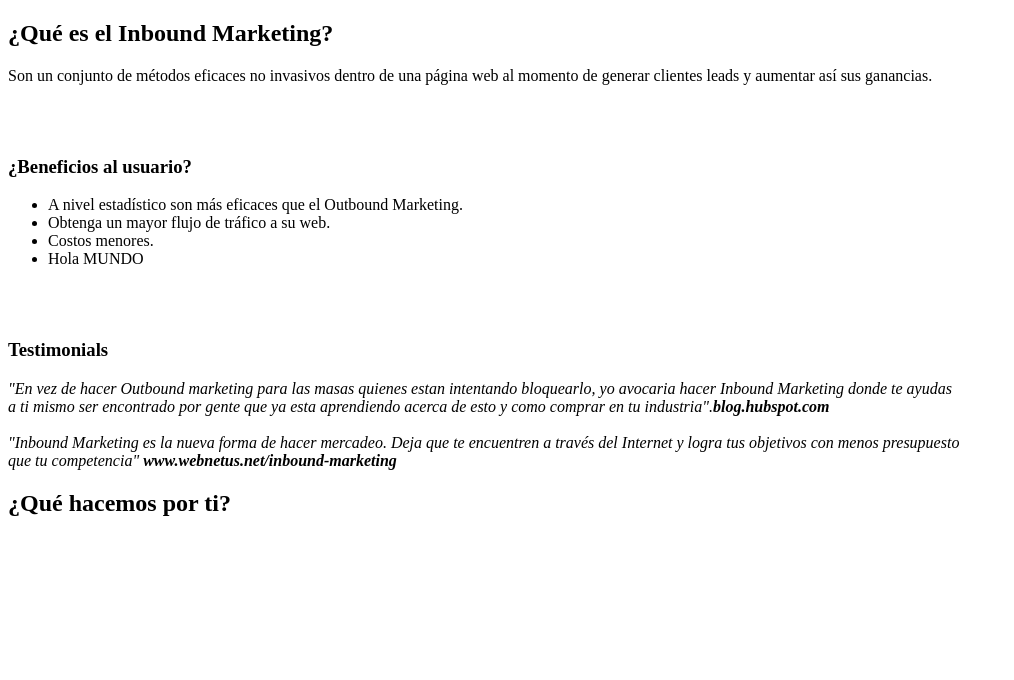
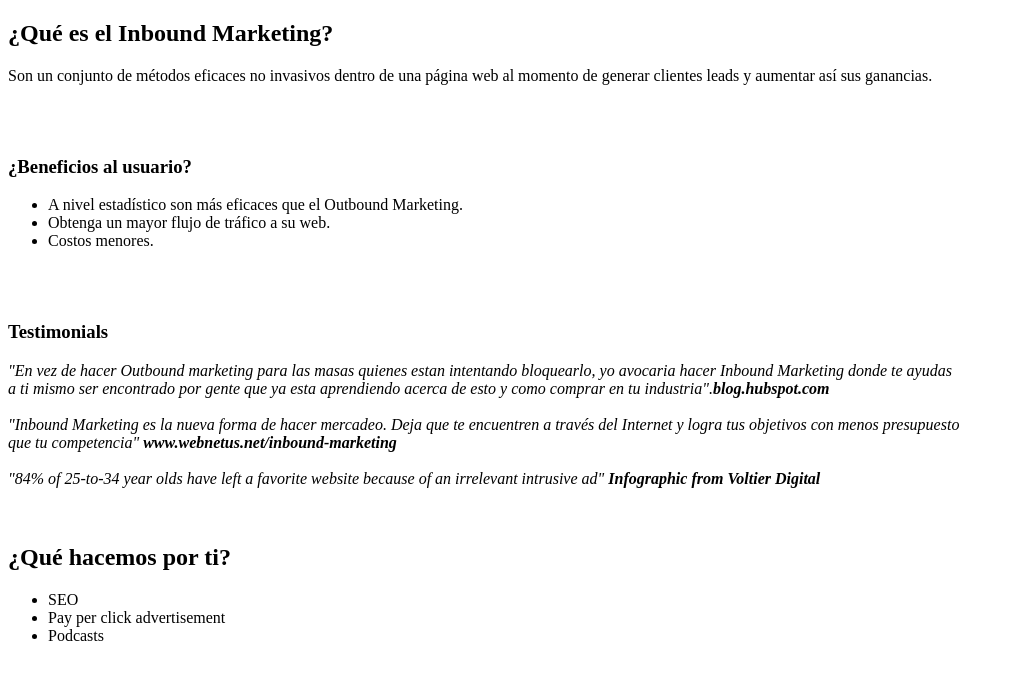
Before and after one commit to AnnBlue/inbound, a plain HTML site: page index.html in a window 1280 px wide. Shown: the whole page, without its empty margins (0-1014 px from the left). Drawn offline with Linux system fonts and the light colour scheme.

Commit message:
nuevos cambios Gitx

```diff
--- a/index.html
+++ b/index.html
@@ -2,7 +2,7 @@
 <html lang="en">
 <head>
 <meta charset="utf-8" />
-<title> SOFTWARE-CRIOLLO </title>
+<title> Inbound Marketing </title>
 <link rel="stylesheet href="style.css" />
 </head>
 <body>
@@ -21,7 +21,6 @@
 			<li> 	A nivel estadístico son más eficaces que el Outbound Marketing. </li>
 			<li>	Obtenga un mayor flujo de tráfico a su web. </li>
 			<li>	Costos menores. </li>
-            <li> Hola MUNDO </li>
 		</ul>
 		<br />
 		<br />
@@ -39,12 +38,23 @@
 				"Inbound Marketing es la nueva forma de hacer mercadeo. Deja que te encuentren a través del Internet y logra tus objetivos con menos presupuesto <br />
 				que tu competencia" <strong> www.webnetus.net/inbound-marketing </strong>
 			</cite>
+			<br />
+			<br />
+			<cite>
+				"84% of 25-to-34 year olds have left a favorite website because of an irrelevant intrusive ad" <strong>Infographic from Voltier Digital </strong>
+			</cite>
+	</article>
+	<br />
+	<br />
+	<head>
+		<h1> ¿Qué hacemos por ti?</h1>
+	</head>
+	<ul>
+		<li> SEO </li>
+		<li> Pay per click advertisement </li>
+		<li> Podcasts </li>
+	</ul>
 
-	</article>
-	<h1> ¿Qué hacemos por ti?</h1>
-	<head>
-
-	</head>
 </section>
 </body>
 </html>
```
